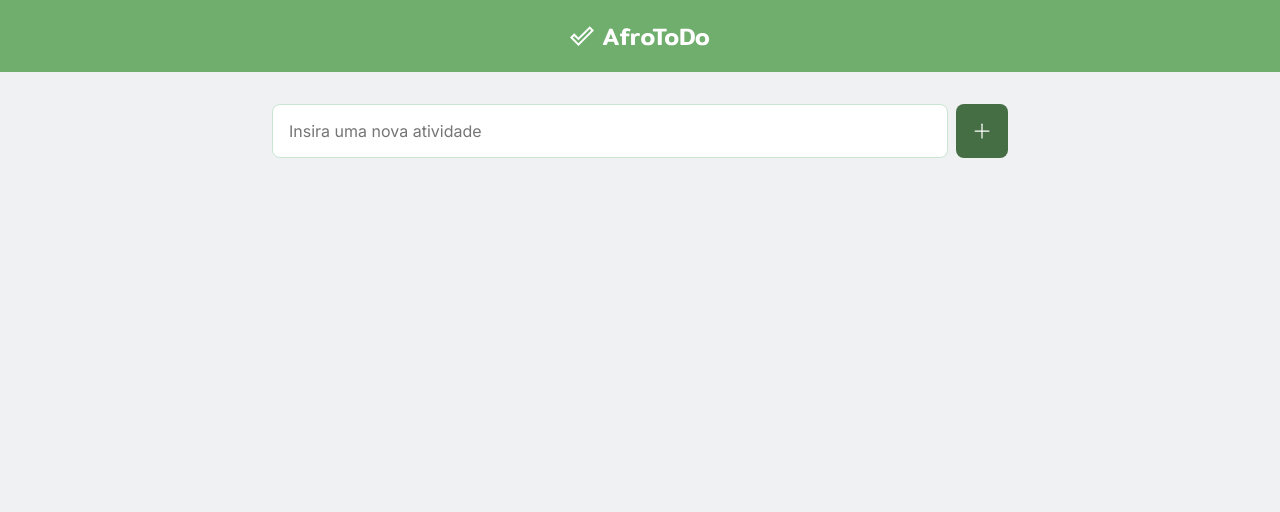
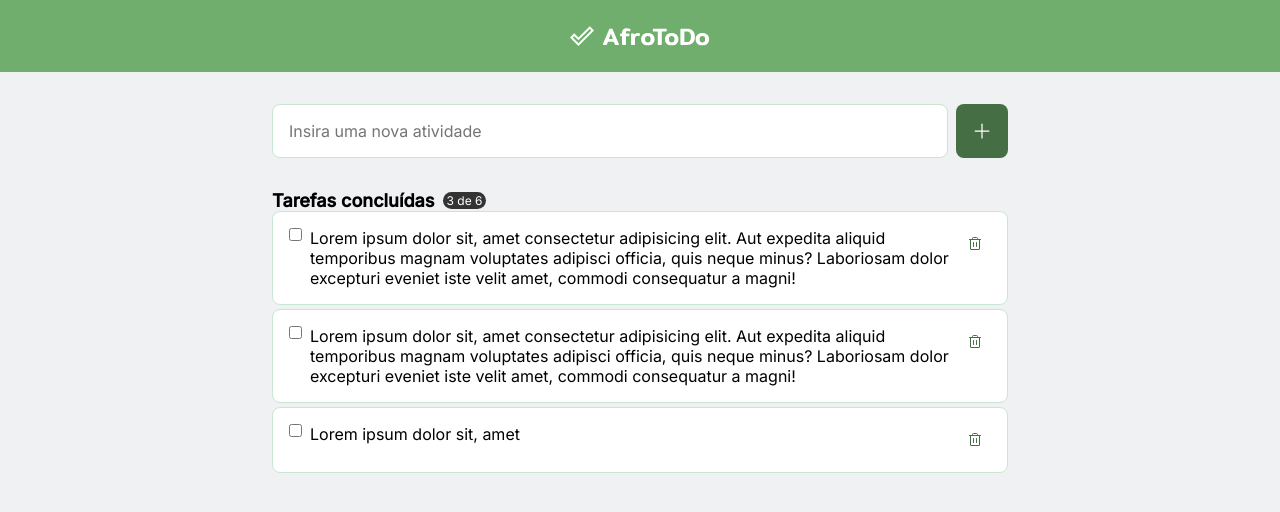
Before and after one commit to oAnthonyG/AfroToDo, a React (Vite) app: page / in a window 1280 px wide. Shown: the top 512 px of the page. Built offline with nearby package versions, Linux system fonts and the light colour scheme.

Commit message:
create the cards components

```diff
--- a/src/App.jsx
+++ b/src/App.jsx
@@ -1,8 +1,8 @@
 import './styles/global.scss';
 import styles from './App.module.scss'
 
-import {Header} from './components/Header'
-import {Plus} from 'phosphor-react'
+import { Header } from './components/Header'
+import { Plus, Trash } from 'phosphor-react'
 
 function App() {
   return (
@@ -13,6 +13,50 @@ function App() {
           <input type="text" placeholder="Insira uma nova atividade"></input>
           <button><Plus /></button>
         </form>
+
+        <h3 className={styles.status}>Tarefas concluídas <span> 3 de 6</span></h3>
+
+        <ul className={styles.taskList}>
+          <li>
+            <input type="checkbox" />
+
+            <p>
+              Lorem ipsum dolor sit, amet consectetur adipisicing elit. Aut expedita
+              aliquid temporibus magnam voluptates adipisci officia, quis neque minus?
+              Laboriosam dolor excepturi eveniet iste velit amet, commodi consequatur a magni!
+            </p>
+
+            <button>
+              <Trash />
+            </button>
+
+          </li>
+          <li>
+            <input type="checkbox" />
+
+            <p>
+              Lorem ipsum dolor sit, amet consectetur adipisicing elit. Aut expedita
+              aliquid temporibus magnam voluptates adipisci officia, quis neque minus?
+              Laboriosam dolor excepturi eveniet iste velit amet, commodi consequatur a magni!
+            </p>
+
+            <button>
+              <Trash />
+            </button>
+          </li>
+          <li>
+            <input type="checkbox" />
+
+            <p>
+              Lorem ipsum dolor sit, amet
+            </p>
+
+            <button>
+              <Trash />
+            </button>
+
+          </li>
+        </ul>
       </main>
     </>
   )
--- a/src/app.module.scss
+++ b/src/app.module.scss
@@ -1,22 +1,23 @@
 @import './styles/colors';
 
-.container{
+.container {
   max-width: 48rem;
   margin: 2rem auto;
   padding: 0 1rem;
-}
 
-.addTaskForm{
+  .addTaskForm {
     display: flex;
     gap: 0.5rem;
-    input{
+    margin-bottom: 2rem;
+
+    input {
       padding: 1rem;
       border: 1px solid $blue-100;
       border-radius: 8px;
       flex: 1;
     }
 
-    button{
+    button {
       display: flex;
       align-items: center;
       justify-content: center;
@@ -26,14 +27,74 @@
       background-color: $green-500;
 
       transition: 0.2s;
-        &:hover{
+
+      &:hover {
         background-color: $green-300;
       }
+
       cursor: pointer;
     }
-    svg{
+
+    svg {
       width: 1.25rem;
       height: 1.25rem;
       color: $white;
     }
   }
+
+  .status {
+    display: flex;
+    align-items: center;
+    font-size: 1.125rem;
+    gap: 0.5rem;
+
+    span {
+      font-size: 0.75rem;
+      font-weight: 400;
+      padding: 1px 0.25rem;
+
+      border-radius: 2rem;
+      color: $white;
+      background-color: $gray-800;
+    }
+  }
+
+  .taskList {
+    display: flex;
+    flex-direction: column;
+    gap: 0.25rem;
+    list-style: none;
+
+    li {
+      display: flex;
+      align-items: flex-start;
+      justify-content: space-between;
+      gap: 0.5rem;
+      padding: 1rem;
+      border-radius: 8px;
+      border: 1px solid $blue-100;
+      background-color: $white;
+
+      p {
+        width: 100%;
+      }
+      button{
+        display: flex;
+        align-items: center;
+        justify-content: center;
+        padding: 0.5rem;
+        border: none;
+        border-radius: 8px;
+        background-color: transparent;
+        cursor: pointer;
+        color: $green-500;
+
+        &:hover{
+          color: $red-400;
+          background-color: $gray-100;
+        }
+      }
+    }
+  }
+
+}
--- a/src/styles/_colors.scss
+++ b/src/styles/_colors.scss
@@ -3,6 +3,7 @@ $gray-100: #F1F7ED;
 $gray-200: #EFF1F3;
 $gray-500: #707070;
 $gray-700: #4F4F4F;
+$gray-800: #333333;
 $gray-900: #0F0A0A;
 
 $red-400: #FE5F55;
```
Lines whose indentation alone changed are shown as unchanged.
